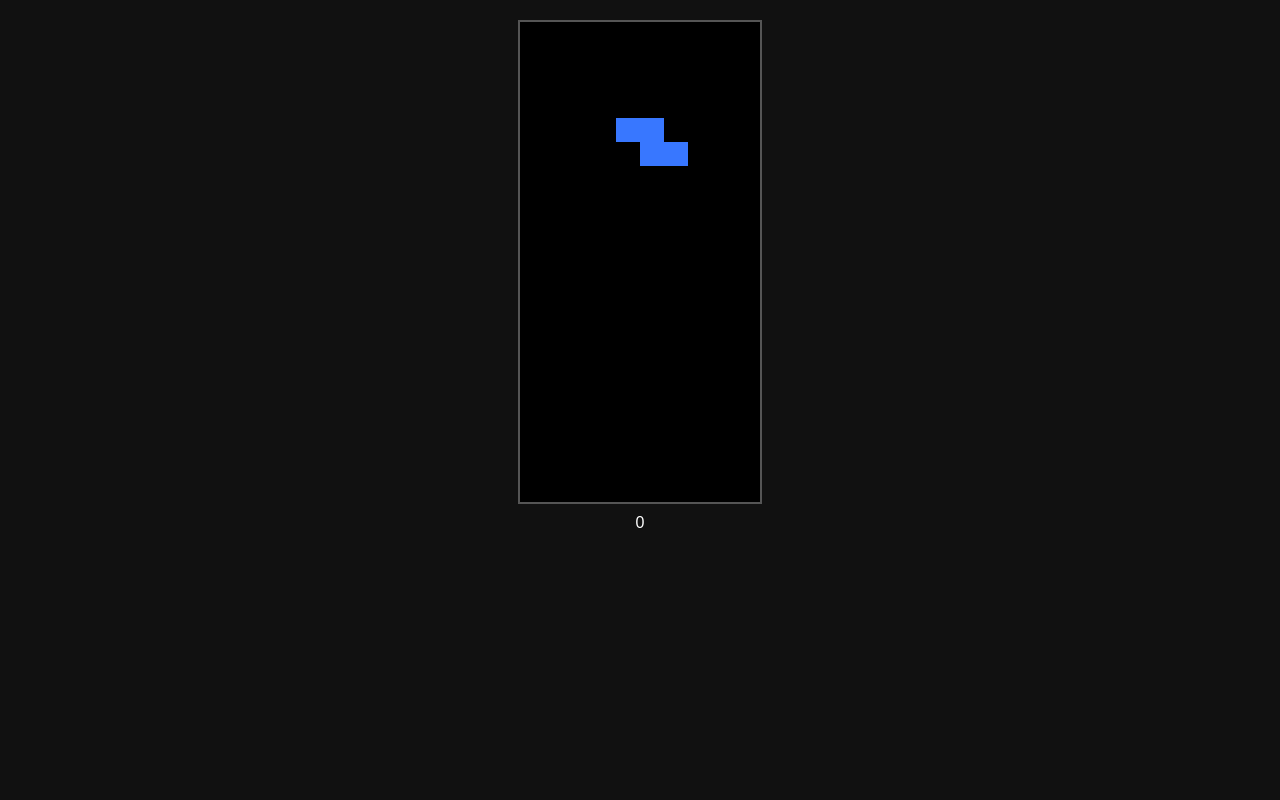
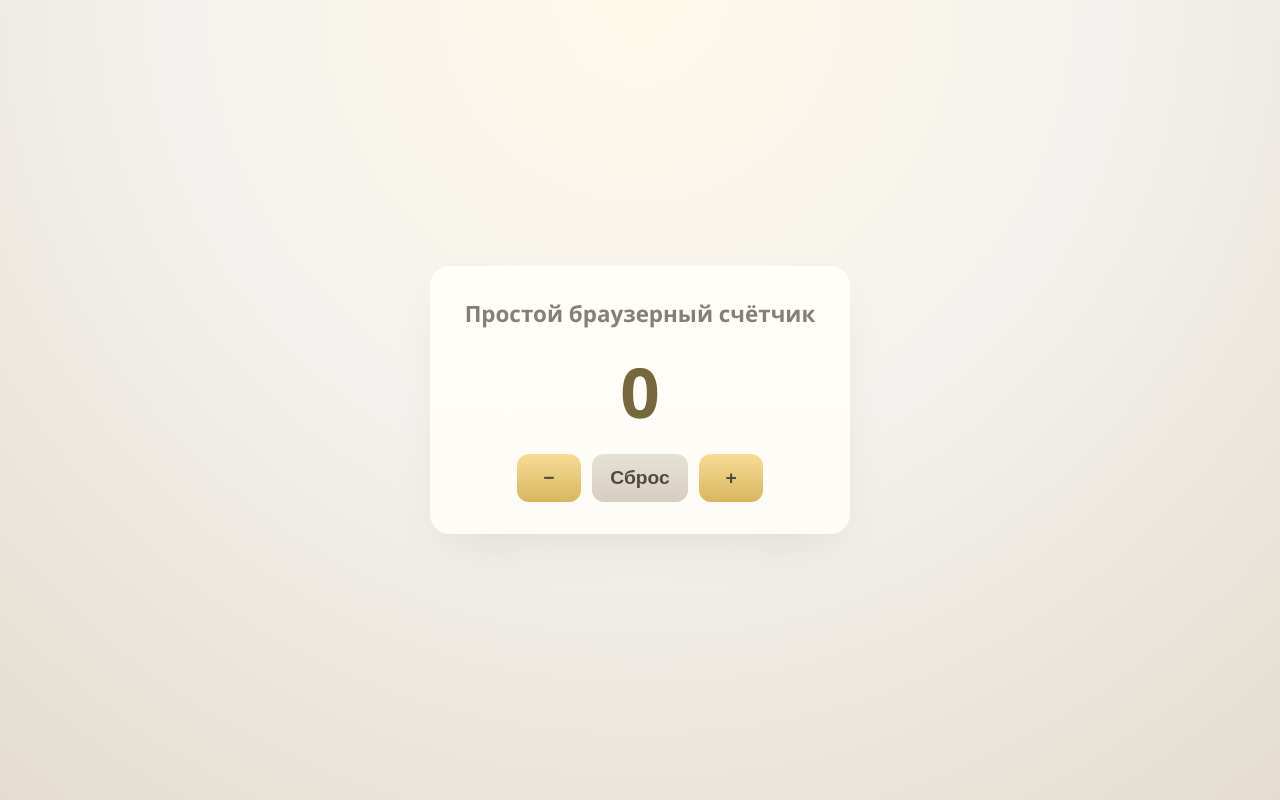
Before and after one commit to minislon/codex_test, a website: page index.html in a window 1280 px wide. Drawn offline with Linux system fonts and the light colour scheme.

Commit message:
feat: replace tetris with simple browser counter UI

```diff
--- a/index.html
+++ b/index.html
@@ -1,14 +1,23 @@
 <!DOCTYPE html>
-<html lang="en">
+<html lang="ru">
 <head>
   <meta charset="UTF-8" />
   <meta name="viewport" content="width=device-width, initial-scale=1.0" />
-  <title>Tetris</title>
+  <title>Солнечный счётчик</title>
   <link rel="stylesheet" href="style.css" />
 </head>
 <body>
-  <canvas id="board" width="240" height="480"></canvas>
-  <div id="score">0</div>
+  <main class="counter">
+    <h1 class="counter__title">Простой браузерный счётчик</h1>
+    <p class="counter__value" id="counterValue" aria-live="polite">0</p>
+
+    <div class="counter__controls">
+      <button class="counter__button" id="decreaseBtn" type="button">−</button>
+      <button class="counter__button counter__button--reset" id="resetBtn" type="button">Сброс</button>
+      <button class="counter__button" id="increaseBtn" type="button">+</button>
+    </div>
+  </main>
+
   <script src="script.js" defer></script>
 </body>
 </html>
--- a/script.js
+++ b/script.js
@@ -1,233 +1,30 @@
-const canvas = document.getElementById('board');
-const context = canvas.getContext('2d');
-const scoreElem = document.getElementById('score');
+const counterValue = document.getElementById('counterValue');
+const increaseBtn = document.getElementById('increaseBtn');
+const decreaseBtn = document.getElementById('decreaseBtn');
+const resetBtn = document.getElementById('resetBtn');
 
-const scale = 24;
-context.scale(scale, scale);
+let value = 0;
 
-function arenaSweep() {
-  outer: for (let y = arena.length - 1; y > 0; --y) {
-    for (let x = 0; x < arena[y].length; ++x) {
-      if (arena[y][x] === 0) {
-        continue outer;
-      }
-    }
-    const row = arena.splice(y, 1)[0].fill(0);
-    arena.unshift(row);
-    ++y;
-    player.score += 10;
-  }
+function renderCounter() {
+  counterValue.textContent = value;
+  counterValue.classList.remove('counter__value--pulse');
+  void counterValue.offsetWidth;
+  counterValue.classList.add('counter__value--pulse');
 }
 
-function collide(arena, player) {
-  const [m, o] = [player.matrix, player.pos];
-  for (let y = 0; y < m.length; ++y) {
-    for (let x = 0; x < m[y].length; ++x) {
-      if (m[y][x] !== 0 &&
-          (arena[y + o.y] && arena[y + o.y][x + o.x]) !== 0) {
-        return true;
-      }
-    }
-  }
-  return false;
-}
-
-function createMatrix(w, h) {
-  const matrix = [];
-  while (h--) {
-    matrix.push(new Array(w).fill(0));
-  }
-  return matrix;
-}
-
-function createPiece(type) {
-  switch (type) {
-    case 'T':
-      return [
-        [0, 0, 0],
-        [1, 1, 1],
-        [0, 1, 0],
-      ];
-    case 'O':
-      return [
-        [2, 2],
-        [2, 2],
-      ];
-    case 'L':
-      return [
-        [0, 3, 0],
-        [0, 3, 0],
-        [0, 3, 3],
-      ];
-    case 'J':
-      return [
-        [0, 4, 0],
-        [0, 4, 0],
-        [4, 4, 0],
-      ];
-    case 'I':
-      return [
-        [0, 5, 0, 0],
-        [0, 5, 0, 0],
-        [0, 5, 0, 0],
-        [0, 5, 0, 0],
-      ];
-    case 'S':
-      return [
-        [0, 6, 6],
-        [6, 6, 0],
-        [0, 0, 0],
-      ];
-    case 'Z':
-      return [
-        [7, 7, 0],
-        [0, 7, 7],
-        [0, 0, 0],
-      ];
-    default:
-      return [];
-  }
-}
-
-function drawMatrix(matrix, offset) {
-  matrix.forEach((row, y) => {
-    row.forEach((value, x) => {
-      if (value !== 0) {
-        context.fillStyle = colors[value];
-        context.fillRect(x + offset.x, y + offset.y, 1, 1);
-      }
-    });
-  });
-}
-
-function draw() {
-  context.fillStyle = '#000';
-  context.fillRect(0, 0, canvas.width, canvas.height);
-  drawMatrix(arena, { x: 0, y: 0 });
-  drawMatrix(player.matrix, player.pos);
-}
-
-function merge(arena, player) {
-  player.matrix.forEach((row, y) => {
-    row.forEach((value, x) => {
-      if (value !== 0) {
-        arena[y + player.pos.y][x + player.pos.x] = value;
-      }
-    });
-  });
-}
-
-function playerDrop() {
-  player.pos.y++;
-  if (collide(arena, player)) {
-    player.pos.y--;
-    merge(arena, player);
-    playerReset();
-    arenaSweep();
-    updateScore();
-  }
-  dropCounter = 0;
-}
-
-function playerMove(dir) {
-  player.pos.x += dir;
-  if (collide(arena, player)) {
-    player.pos.x -= dir;
-  }
-}
-
-function playerReset() {
-  const pieces = 'ILJOTSZ';
-  player.matrix = createPiece(pieces[(pieces.length * Math.random()) | 0]);
-  player.pos.y = 0;
-  player.pos.x = ((arena[0].length / 2) | 0) -
-                 ((player.matrix[0].length / 2) | 0);
-  if (collide(arena, player)) {
-    arena.forEach(row => row.fill(0));
-    player.score = 0;
-    updateScore();
-  }
-}
-
-function rotate(matrix, dir) {
-  for (let y = 0; y < matrix.length; ++y) {
-    for (let x = 0; x < y; ++x) {
-      [matrix[x][y], matrix[y][x]] = [matrix[y][x], matrix[x][y]];
-    }
-  }
-  if (dir > 0) {
-    matrix.forEach(row => row.reverse());
-  } else {
-    matrix.reverse();
-  }
-}
-
-function playerRotate(dir) {
-  const pos = player.pos.x;
-  let offset = 1;
-  rotate(player.matrix, dir);
-  while (collide(arena, player)) {
-    player.pos.x += offset;
-    offset = -(offset + (offset > 0 ? 1 : -1));
-    if (offset > player.matrix[0].length) {
-      rotate(player.matrix, -dir);
-      player.pos.x = pos;
-      return;
-    }
-  }
-}
-
-let dropCounter = 0;
-let dropInterval = 1000;
-
-let lastTime = 0;
-function update(time = 0) {
-  const deltaTime = time - lastTime;
-  lastTime = time;
-  dropCounter += deltaTime;
-  if (dropCounter > dropInterval) {
-    playerDrop();
-  }
-  draw();
-  requestAnimationFrame(update);
-}
-
-function updateScore() {
-  scoreElem.innerText = player.score;
-}
-
-const colors = [
-  null,
-  '#FF0D72',
-  '#0DC2FF',
-  '#0DFF72',
-  '#F538FF',
-  '#FF8E0D',
-  '#FFE138',
-  '#3877FF',
-];
-
-const arena = createMatrix(10, 20);
-const player = {
-  pos: { x: 0, y: 0 },
-  matrix: null,
-  score: 0,
-};
-
-document.addEventListener('keydown', event => {
-  if (event.key === 'ArrowLeft') {
-    playerMove(-1);
-  } else if (event.key === 'ArrowRight') {
-    playerMove(1);
-  } else if (event.key === 'ArrowDown') {
-    playerDrop();
-  } else if (event.key === 'q') {
-    playerRotate(-1);
-  } else if (event.key === 'w') {
-    playerRotate(1);
-  }
+increaseBtn.addEventListener('click', () => {
+  value += 1;
+  renderCounter();
 });
 
-playerReset();
-updateScore();
-update();
+decreaseBtn.addEventListener('click', () => {
+  value -= 1;
+  renderCounter();
+});
+
+resetBtn.addEventListener('click', () => {
+  value = 0;
+  renderCounter();
+});
+
+renderCounter();
--- a/style.css
+++ b/style.css
@@ -1,18 +1,86 @@
-body {
-  display: flex;
-  flex-direction: column;
-  align-items: center;
-  margin-top: 20px;
-  background: #111;
-  color: #fff;
-  font-family: sans-serif;
+:root {
+  --bg-start: #f4f2ee;
+  --bg-end: #e4ddcf;
+  --card: #fefcf6;
+  --text-main: #5c5951;
+  --text-soft: #848076;
+  --accent: #d8b75f;
+  --accent-hover: #cba84a;
+  --shadow: rgba(125, 113, 86, 0.2);
 }
 
-#board {
-  border: 2px solid #555;
-  background: #000;
+* {
+  box-sizing: border-box;
 }
 
-#score {
-  margin-top: 10px;
+body {
+  margin: 0;
+  min-height: 100vh;
+  display: grid;
+  place-items: center;
+  font-family: 'Segoe UI', Tahoma, Geneva, Verdana, sans-serif;
+  color: var(--text-main);
+  background: radial-gradient(circle at top, #fff9e9 0%, var(--bg-start) 45%, var(--bg-end) 100%);
 }
+
+.counter {
+  width: min(92vw, 420px);
+  padding: 2rem;
+  border-radius: 20px;
+  text-align: center;
+  background: linear-gradient(180deg, #fffef9, var(--card));
+  box-shadow: 0 18px 45px -20px var(--shadow);
+}
+
+.counter__title {
+  margin: 0;
+  font-size: 1.4rem;
+  color: var(--text-soft);
+}
+
+.counter__value {
+  margin: 1.2rem 0;
+  font-size: 4rem;
+  font-weight: 700;
+  color: var(--text-main);
+  transition: transform 220ms ease, color 220ms ease;
+}
+
+.counter__value--pulse {
+  transform: scale(1.08);
+  color: #76673f;
+}
+
+.counter__controls {
+  display: flex;
+  gap: 0.7rem;
+  justify-content: center;
+}
+
+.counter__button {
+  border: none;
+  border-radius: 12px;
+  min-width: 64px;
+  padding: 0.8rem 1rem;
+  font-size: 1.2rem;
+  font-weight: 600;
+  cursor: pointer;
+  color: #4f4a3d;
+  background: linear-gradient(180deg, #f7dc97, var(--accent));
+  transition: transform 170ms ease, box-shadow 170ms ease, background 170ms ease;
+}
+
+.counter__button:hover {
+  transform: translateY(-1px);
+  background: linear-gradient(180deg, #f3d487, var(--accent-hover));
+  box-shadow: 0 10px 18px -12px var(--shadow);
+}
+
+.counter__button:active {
+  transform: translateY(1px);
+}
+
+.counter__button--reset {
+  min-width: 96px;
+  background: linear-gradient(180deg, #e6e1d6, #d6cec0);
+}
```
